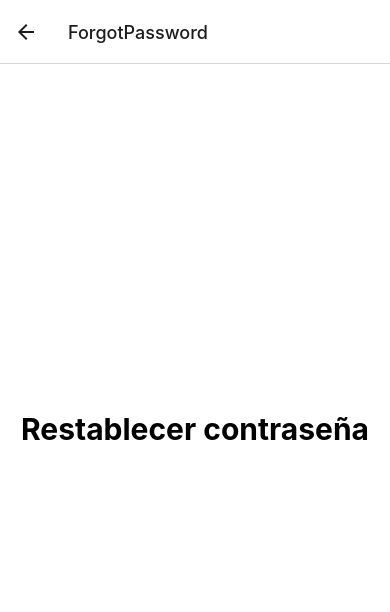
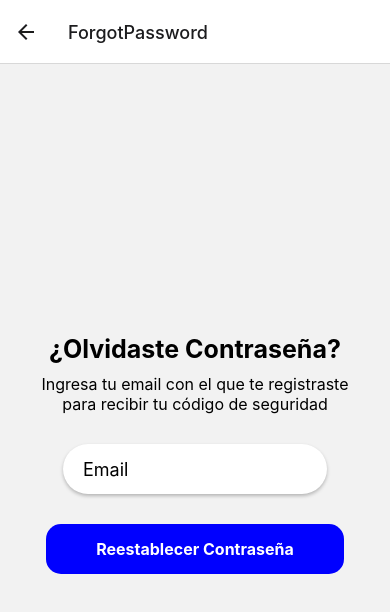
Before and after one commit to Beltry201/tupperfy_app, a React Native app: screen /ForgotPassword in a window 390 px wide. Shown: the top 612 px of the page. Built offline with nearby package versions, Linux system fonts and the light colour scheme.

Commit message:
Forgot Password Screen

```diff
--- a/src/views/authentication/CreateAccount.tsx
+++ b/src/views/authentication/CreateAccount.tsx
@@ -8,20 +8,16 @@ const CreateAccountView = () => {
   const [lastName, setLastName] = useState('');
   const [email, setEmail] = useState('');
   const [phoneNumber, setPhoneNumber] = useState('');
-  const [country, setCountry] = useState('');
-  const [city, setCity] = useState('');
   const [gender, setGender] = useState('');
-  const [address, setAddress] = useState('');
   const [password, setPassword] = useState('');
   const [confirmPassword, setConfirmPassword] = useState('');
   const [showPassword, setShowPassword] = useState(false);
   const [showConfirmPassword, setShowConfirmPassword] = useState(false);
   const [dateOfBirth, setDateOfBirth] = useState(new Date());
-  const [username, setUsername] = useState('');
   const [open, setOpen] = useState(false)
 
   const handleSignUp = () => {
-    if (!firstName || !lastName || !email || !phoneNumber || !country || !city || !gender || !dateOfBirth) {
+    if (!firstName || !lastName || !email || !phoneNumber || !gender || !dateOfBirth) {
       Alert.alert('Campos Obligatorios', 'Todos los campos excepto Dirección y Género son obligatorios.');
       return;
     }
@@ -31,11 +27,8 @@ const CreateAccountView = () => {
     console.log('Last Name:', lastName);
     console.log('Email:', email);
     console.log('Phone Number:', phoneNumber);
-    console.log('Country:', country);
-    console.log('City:', city);
     console.log('Date of Birth:', dateOfBirth);
     console.log('Gender:', gender);
-    console.log('Address:', address);
     console.log('Password:', password);
     console.log('Confirm Password:', confirmPassword);
   };
--- a/src/views/authentication/ForgotPassword.tsx
+++ b/src/views/authentication/ForgotPassword.tsx
@@ -1,34 +1,34 @@
-import { useState } from "react";
-import { View, Text, StyleSheet } from "react-native";
 
 
+
+import React, { useState } from 'react';
+import { View, Text, TextInput, TouchableOpacity, Alert, StyleSheet } from 'react-native';
+
 const ForgotPasswordView = () => {
-  const [username, setUsername] = useState("");
-  const [password, setPassword] = useState("");
+  const [email, setEmail] = useState('');
 
-  const client_username = "david@gmail.com"
-  const client_password = "1234"
-
-  const handleLogin = () => {
-    if (username.toLowerCase() === client_username) {
-      if (password === client_password) {
-          console.log("-- Inicio de sesión exitoso")
-      } else{
-        console.log("-- Contraseña incorrecta")
-      }
-    } else {
-      console.log("-- El usuario no existe, intente de nuevo.")
-    }
-    console.log("Username:", username);
-    console.log("Password:", password);
-  };
-
-  const handleForgotPassword = () => {
+  const handleResetPassword = () => {
+    // Aquí puedes implementar la lógica para enviar un correo electrónico de restablecimiento de contraseña
+    // Puedes usar una API o una función para enviar el correo electrónico
+    // Por ahora, simplemente mostraremos una alerta con el correo electrónico ingresado
+    Alert.alert('Reset Password', `A password reset link has been sent to ${email}`);
   };
 
   return (
     <View style={styles.container}>
-      <Text style={styles.headerText}>Restablecer contraseña</Text>
+      <Text style={styles.title}>¿Olvidaste Contraseña?</Text>
+      <Text style={styles.subTitle}>Ingresa tu email con el que te registraste para recibir tu código de seguridad</Text>
+      <TextInput
+        style={styles.input}
+        placeholder="Email"
+        value={email}
+        onChangeText={setEmail}
+        keyboardType="email-address"
+        autoCapitalize="none"
+      />
+      <TouchableOpacity style={styles.button} onPress={handleResetPassword}>
+        <Text style={styles.buttonText}>Reestablecer Contraseña</Text>
+      </TouchableOpacity>
     </View>
   );
 };
@@ -36,24 +36,31 @@ const ForgotPasswordView = () => {
 const styles = StyleSheet.create({
   container: {
     flex: 1,
-    backgroundColor: "#ffffff",
-    alignItems: "center",
-    justifyContent: "center",
+    justifyContent: 'center',
+    alignItems: 'center',
+    paddingHorizontal: 30,
   },
-  headerText: {
-    fontSize: 30,
-    marginBottom: 50,
-    textAlign: "center",
-    fontWeight: "bold",
+  title: {
+    fontSize: 25,
+    fontWeight: 'bold',
+    marginBottom: 10,
+    textAlign: 'center',
+    color: 'black',
   },
-  inputView: {
-    width: "80%",
-    backgroundColor: "#ffffff",
+  subTitle: {
+    fontSize: 16,
+    marginBottom: 30,
+    textAlign: 'center',
+    color: 'black',
+  },
+  input: {
+    width: '80%',
+    backgroundColor: '#ffffff',
     borderRadius: 25,
     height: 50,
-    marginBottom: 20,
-    justifyContent: "center",
-    padding: 20,
+    marginBottom: 30,
+    paddingHorizontal: 20,
+    fontSize: 18,
     shadowColor: "#000",
     shadowOffset: {
       width: 0,
@@ -63,32 +70,17 @@ const styles = StyleSheet.create({
     shadowRadius: 3.84,
     elevation: 5,
   },
-  inputText: {
-    height: 50,
-    color: "black",
+  button: {
+    backgroundColor: 'blue',
+    paddingVertical: 15,
+    paddingHorizontal: 50,
+    borderRadius: 15,
   },
-  loginBtn: {
-    width: "80%",
-    backgroundColor: "blue",
-    borderRadius: 25,
-    height: 50,
-    alignItems: "center",
-    justifyContent: "center",
-    marginTop: 20,
-    marginBottom: 10,
-  },
-  loginText: {
-    color: "white",
-    fontSize: 18,
-    fontWeight: "bold",
-  },
-  forgotPasswordBtn: {
-    marginTop: 10,
-  },
-  forgotPasswordText: {
-    color: "blue",
+  buttonText: {
+    color: '#fff',
     fontSize: 16,
-    fontWeight: "bold",
+    fontWeight: 'bold',
+    textAlign: 'center',
   },
 });
 
--- a/src/views/authentication/LogIn.tsx
+++ b/src/views/authentication/LogIn.tsx
@@ -68,6 +68,7 @@ const styles = StyleSheet.create({
     marginBottom: 50,
     textAlign: "center",
     fontWeight: "bold",
+    color: 'black',
   },
   inputView: {
     width: "80%",
```
Also changed, not shown: 1 other file (tests, documents, lock files or other folders).
